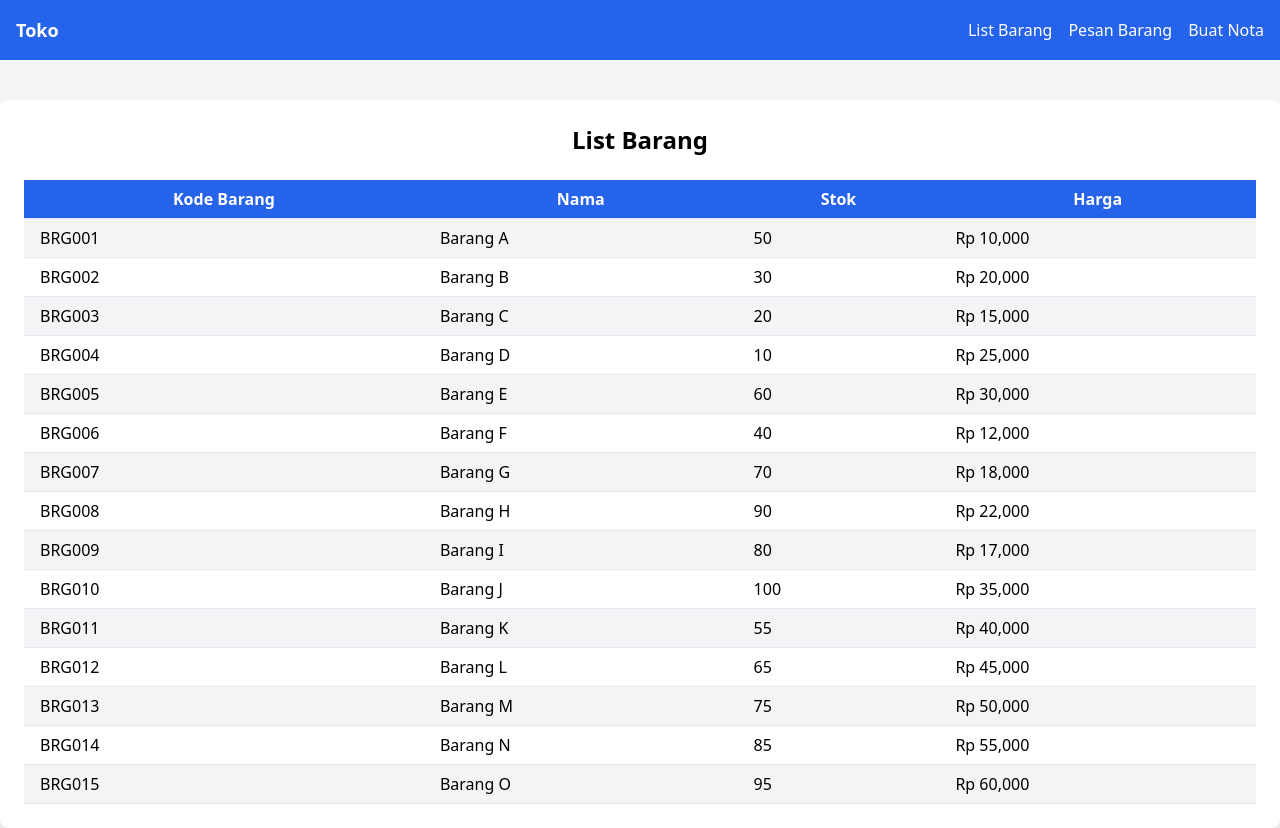
After one commit to DaruNamus/Web-Inventory, a PHP site: page /listbarang.html in a window 1280 px wide. The commit adds this page. Run offline with PHP 8.4, Linux system fonts and the light colour scheme; some libraries are stand-ins or nearby versions.

Commit message:
Changed Database // Fixing Href // Added Buat Pesanan

```diff
--- a/lihatbarang.php
+++ b/lihatbarang.php
@@ -87,7 +87,7 @@ if (!$result) {
     <div class="navbar">
         <div>
             <a href="#">Lihat Barang</a>
-            <a href="#">Pesan Barang</a>
+            <a href="pesanbarang.php">Pesan Barang</a>
             <a href="#">Nota</a>
         </div>
         <button class="logout-button">Log Out</button>
--- /dev/null
+++ b/listbarang.html
@@ -0,0 +1,127 @@
+<html>
+<head>
+    <title>List Barang</title>
+    <link rel="stylesheet" href="https://cdnjs.cloudflare.com/ajax/libs/font-awesome/5.15.3/css/all.min.css">
+    <link href="https://fonts.googleapis.com/css2?family=Roboto:wght@400;700&display=swap" rel="stylesheet">
+    <script src="https://cdn.tailwindcss.com"></script>
+</head>
+<body class="bg-gray-100">
+    <nav class="bg-blue-600 p-4">
+        <div class="container mx-auto flex justify-between items-center">
+            <div class="text-white text-lg font-bold">Toko</div>
+            <ul class="flex space-x-4">
+                <li><a href="#" class="text-white hover:text-gray-200">List Barang</a></li>
+                <li><a href="#" class="text-white hover:text-gray-200">Pesan Barang</a></li>
+                <li><a href="#" class="text-white hover:text-gray-200">Buat Nota</a></li>
+            </ul>
+        </div>
+    </nav>
+    <div class="container mx-auto mt-10">
+        <div class="bg-white p-6 rounded-lg shadow-lg">
+            <h2 class="text-2xl font-bold mb-6 text-center">List Barang</h2>
+            <table class="min-w-full bg-white">
+                <thead>
+                    <tr>
+                        <th class="py-2 px-4 border-b border-gray-200 bg-blue-600 text-white">Kode Barang</th>
+                        <th class="py-2 px-4 border-b border-gray-200 bg-blue-600 text-white">Nama</th>
+                        <th class="py-2 px-4 border-b border-gray-200 bg-blue-600 text-white">Stok</th>
+                        <th class="py-2 px-4 border-b border-gray-200 bg-blue-600 text-white">Harga</th>
+                    </tr>
+                </thead>
+                <tbody>
+                    <tr class="bg-gray-100">
+                        <td class="py-2 px-4 border-b border-gray-200">BRG001</td>
+                        <td class="py-2 px-4 border-b border-gray-200">Barang A</td>
+                        <td class="py-2 px-4 border-b border-gray-200">50</td>
+                        <td class="py-2 px-4 border-b border-gray-200">Rp 10,000</td>
+                    </tr>
+                    <tr>
+                        <td class="py-2 px-4 border-b border-gray-200">BRG002</td>
+                        <td class="py-2 px-4 border-b border-gray-200">Barang B</td>
+                        <td class="py-2 px-4 border-b border-gray-200">30</td>
+                        <td class="py-2 px-4 border-b border-gray-200">Rp 20,000</td>
+                    </tr>
+                    <tr class="bg-gray-100">
+                        <td class="py-2 px-4 border-b border-gray-200">BRG003</td>
+                        <td class="py-2 px-4 border-b border-gray-200">Barang C</td>
+                        <td class="py-2 px-4 border-b border-gray-200">20</td>
+                        <td class="py-2 px-4 border-b border-gray-200">Rp 15,000</td>
+                    </tr>
+                    <tr>
+                        <td class="py-2 px-4 border-b border-gray-200">BRG004</td>
+                        <td class="py-2 px-4 border-b border-gray-200">Barang D</td>
+                        <td class="py-2 px-4 border-b border-gray-200">10</td>
+                        <td class="py-2 px-4 border-b border-gray-200">Rp 25,000</td>
+                    </tr>
+                    <tr class="bg-gray-100">
+                        <td class="py-2 px-4 border-b border-gray-200">BRG005</td>
+                        <td class="py-2 px-4 border-b border-gray-200">Barang E</td>
+                        <td class="py-2 px-4 border-b border-gray-200">60</td>
+                        <td class="py-2 px-4 border-b border-gray-200">Rp 30,000</td>
+                    </tr>
+                    <tr>
+                        <td class="py-2 px-4 border-b border-gray-200">BRG006</td>
+                        <td class="py-2 px-4 border-b border-gray-200">Barang F</td>
+                        <td class="py-2 px-4 border-b border-gray-200">40</td>
+                        <td class="py-2 px-4 border-b border-gray-200">Rp 12,000</td>
+                    </tr>
+                    <tr class="bg-gray-100">
+                        <td class="py-2 px-4 border-b border-gray-200">BRG007</td>
+                        <td class="py-2 px-4 border-b border-gray-200">Barang G</td>
+                        <td class="py-2 px-4 border-b border-gray-200">70</td>
+                        <td class="py-2 px-4 border-b border-gray-200">Rp 18,000</td>
+                    </tr>
+                    <tr>
+                        <td class="py-2 px-4 border-b border-gray-200">BRG008</td>
+                        <td class="py-2 px-4 border-b border-gray-200">Barang H</td>
+                        <td class="py-2 px-4 border-b border-gray-200">90</td>
+                        <td class="py-2 px-4 border-b border-gray-200">Rp 22,000</td>
+                    </tr>
+                    <tr class="bg-gray-100">
+                        <td class="py-2 px-4 border-b border-gray-200">BRG009</td>
+                        <td class="py-2 px-4 border-b border-gray-200">Barang I</td>
+                        <td class="py-2 px-4 border-b border-gray-200">80</td>
+                        <td class="py-2 px-4 border-b border-gray-200">Rp 17,000</td>
+                    </tr>
+                    <tr>
+                        <td class="py-2 px-4 border-b border-gray-200">BRG010</td>
+                        <td class="py-2 px-4 border-b border-gray-200">Barang J</td>
+                        <td class="py-2 px-4 border-b border-gray-200">100</td>
+                        <td class="py-2 px-4 border-b border-gray-200">Rp 35,000</td>
+                    </tr>
+                    <tr class="bg-gray-100">
+                        <td class="py-2 px-4 border-b border-gray-200">BRG011</td>
+                        <td class="py-2 px-4 border-b border-gray-200">Barang K</td>
+                        <td class="py-2 px-4 border-b border-gray-200">55</td>
+                        <td class="py-2 px-4 border-b border-gray-200">Rp 40,000</td>
+                    </tr>
+                    <tr>
+                        <td class="py-2 px-4 border-b border-gray-200">BRG012</td>
+                        <td class="py-2 px-4 border-b border-gray-200">Barang L</td>
+                        <td class="py-2 px-4 border-b border-gray-200">65</td>
+                        <td class="py-2 px-4 border-b border-gray-200">Rp 45,000</td>
+                    </tr>
+                    <tr class="bg-gray-100">
+                        <td class="py-2 px-4 border-b border-gray-200">BRG013</td>
+                        <td class="py-2 px-4 border-b border-gray-200">Barang M</td>
+                        <td class="py-2 px-4 border-b border-gray-200">75</td>
+                        <td class="py-2 px-4 border-b border-gray-200">Rp 50,000</td>
+                    </tr>
+                    <tr>
+                        <td class="py-2 px-4 border-b border-gray-200">BRG014</td>
+                        <td class="py-2 px-4 border-b border-gray-200">Barang N</td>
+                        <td class="py-2 px-4 border-b border-gray-200">85</td>
+                        <td class="py-2 px-4 border-b border-gray-200">Rp 55,000</td>
+                    </tr>
+                    <tr class="bg-gray-100">
+                        <td class="py-2 px-4 border-b border-gray-200">BRG015</td>
+                        <td class="py-2 px-4 border-b border-gray-200">Barang O</td>
+                        <td class="py-2 px-4 border-b border-gray-200">95</td>
+                        <td class="py-2 px-4 border-b border-gray-200">Rp 60,000</td>
+                    </tr>
+                </tbody>
+            </table>
+        </div>
+    </div>
+</body>
+</html>
```
Also changed, not shown: buat_pesanan.php (added, +130 -0 lines), pesanbarang.php (+19 -69 lines).
